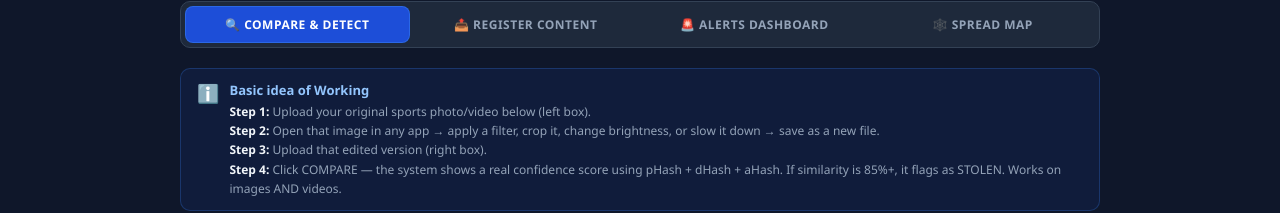
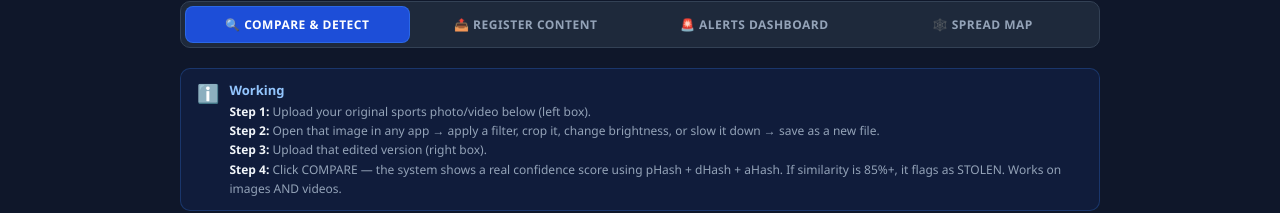
Before and after one commit to Arya-Bafana/digital-asset-protection-system, a React (Create React App) app in the folder frontend/: page / in a window 1280 px wide. Shown: the part 239-452 px from the top of the page. Built offline with nearby package versions, Linux system fonts and the light colour scheme.

Commit message:
Update text in App.js for clarity

```diff
--- a/frontend/src/App.js
+++ b/frontend/src/App.js
@@ -607,7 +607,7 @@ export default function App() {
             <div style={{ background: 'rgba(29,78,216,0.1)', border: '1px solid rgba(59,130,246,0.25)', borderRadius: 10, padding: '12px 16px', marginBottom: 18, display: 'flex', gap: 10, alignItems: 'flex-start' }}>
               <span style={{ fontSize: 18 }}>ℹ️</span>
               <div>
-                <div style={{ fontWeight: 700, fontSize: 13, color: '#93c5fd', marginBottom: 3 }}>Basic idea of Working</div>
+                <div style={{ fontWeight: 700, fontSize: 13, color: '#93c5fd', marginBottom: 3 }}>Working</div>
                 <div style={{ fontSize: 12, color: COLORS.muted, lineHeight: 1.6 }}>
                   <b style={{ color: COLORS.text }}>Step 1:</b> Upload your original sports photo/video below (left box).<br />
                   <b style={{ color: COLORS.text }}>Step 2:</b> Open that image in any app → apply a filter, crop it, change brightness, or slow it down → save as a new file.<br />
@@ -772,7 +772,7 @@ export default function App() {
             <div style={{ background: 'rgba(34,197,94,0.08)', border: '1px solid rgba(34,197,94,0.2)', borderRadius: 10, padding: '12px 16px', marginBottom: 18 }}>
               <div style={{ fontWeight: 700, fontSize: 13, color: COLORS.greenLight, marginBottom: 3 }}>📌 WHAT THIS DOES</div>
               <div style={{ fontSize: 12, color: COLORS.muted, lineHeight: 1.6 }}>
-                Upload your original content here to register its digital fingerprint. Sports Guardian generates pHash + dHash + aHash fingerprints — three independent digital IDs that identify your content even after editing, cropping, or color changes. <i>"This is how the broadcaster registers a clip before match day."</i>
+                Upload your original content here to register its digital fingerprint. Sports Guardian generates pHash + dHash + aHash fingerprints — three independent digital IDs that identify your content even after editing, cropping, or color changes.<i>"This is how the broadcaster registers a clip before match day."</i>
               </div>
             </div>
 
```
